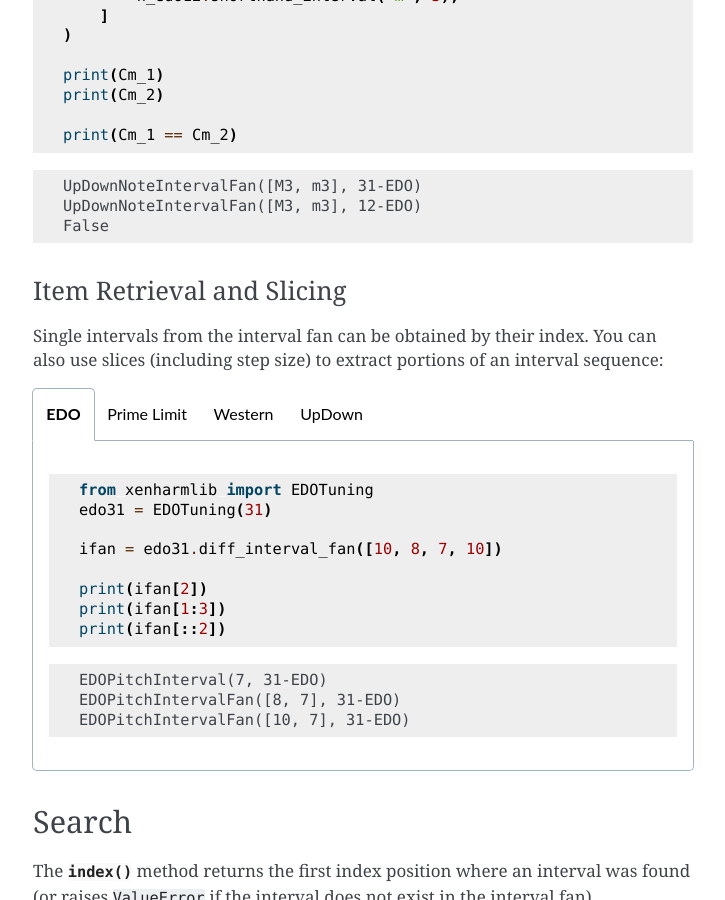
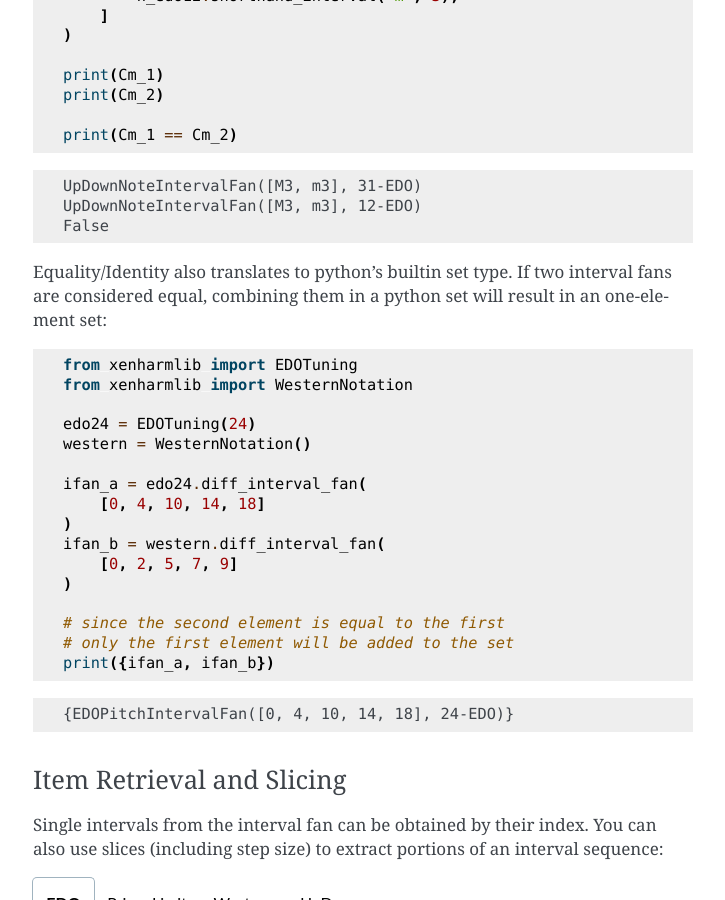
Before and after one commit to retooth2/xenharmlib, a Sphinx documentation site: the page built from doc/prim_interval_fan.rst, in a window 1280 px wide and 900 px high, scrolled down 6976 px. Shown: the whole window, without its empty margins (387-1112 px from the left). Built offline with Sphinx 7.4.7, drawn with Linux system fonts in a browser that asks for light colours.

Commit message:
chore: added hashability mention to all identity subsections

```diff
--- a/doc/prim_interval_fan.rst
+++ b/doc/prim_interval_fan.rst
@@ -825,6 +825,33 @@ major third interval in 12-EDO:
    UpDownNoteIntervalFan([M3, m3], 12-EDO)
    False
 
+Equality/Identity also translates to python's builtin set type. If two
+interval fans are considered equal, combining them in a python set will
+result in an one-element set:
+
+.. testcode::
+
+   from xenharmlib import EDOTuning
+   from xenharmlib import WesternNotation
+
+   edo24 = EDOTuning(24)
+   western = WesternNotation()
+
+   ifan_a = edo24.diff_interval_fan(
+       [0, 4, 10, 14, 18]
+   )
+   ifan_b = western.diff_interval_fan(
+       [0, 2, 5, 7, 9]
+   )
+
+   # since the second element is equal to the first
+   # only the first element will be added to the set
+   print({ifan_a, ifan_b})
+
+.. testoutput::
+
+   {EDOPitchIntervalFan([0, 4, 10, 14, 18], 24-EDO)}
+
 Item Retrieval and Slicing
 ~~~~~~~~~~~~~~~~~~~~~~~~~~~
 
```
Also changed, not shown: doc/prim_interval.rst (+23 -0 lines), doc/prim_interval_seq.rst (+23 -0 lines), doc/prim_seq.rst (+23 -0 lines).
